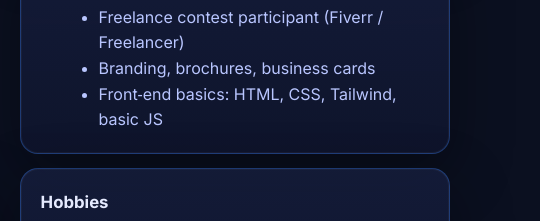
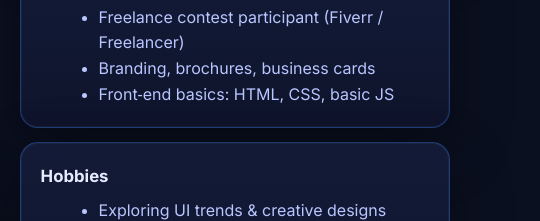
Before and after one commit to yourCutebby/Portfolio-1, a plain HTML site: page index.html in a window 1280 px wide. Shown: the part 928-1149 px from the top of the page, 740-1280 px from the left. Drawn offline with Linux system fonts and the light colour scheme.

Commit message:
Update index.html

```diff
--- a/index.html
+++ b/index.html
@@ -162,7 +162,7 @@
     <div class="container grid two">
       <div>
         <h2>About</h2>
-        <img src="Amin90.png" alt="Profile Photo" style="width:180px;height:180px;border-radius:50%;box-shadow:0 0 0 3px rgba(59,130,246,.4);margin-top:16px;margin-bottom:20px"/>
+        <img src="Assets/images/Amin90.png" alt="Profile Photo" style="width:180px;height:180px;border-radius:50%;box-shadow:0 0 0 3px rgba(59,130,246,.4);margin-top:16px;margin-bottom:20px"/>
         <p class="muted">
           I’m a Computer Science student with a passion for design. I combine technical foundations with visual storytelling to ship
           work that’s both functional and beautiful — from brand identities to responsive web interfaces.
@@ -199,7 +199,9 @@
           <ul class="muted" style="margin:8px 0 0 18px">
             <li>Freelance contest participant (Fiverr / Freelancer)</li>
             <li>Branding, brochures, business cards</li>
-            <li>Front‑end basics: HTML, CSS, Tailwind, basic JS</li>
+            <li>Front‑end basics: HTML, CSS,
+
+              basic JS</li>
           </ul>
         </div>
 
```
